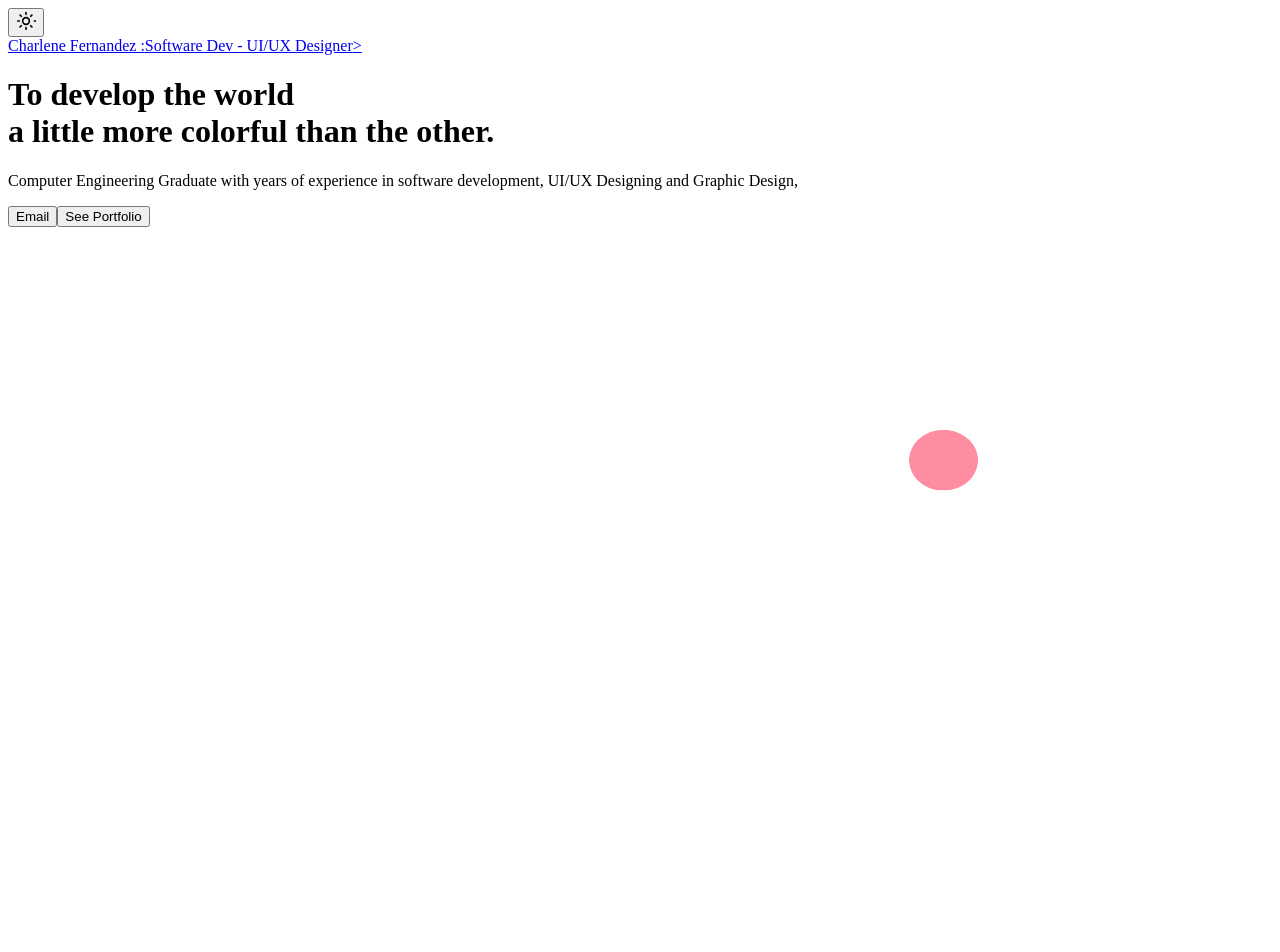
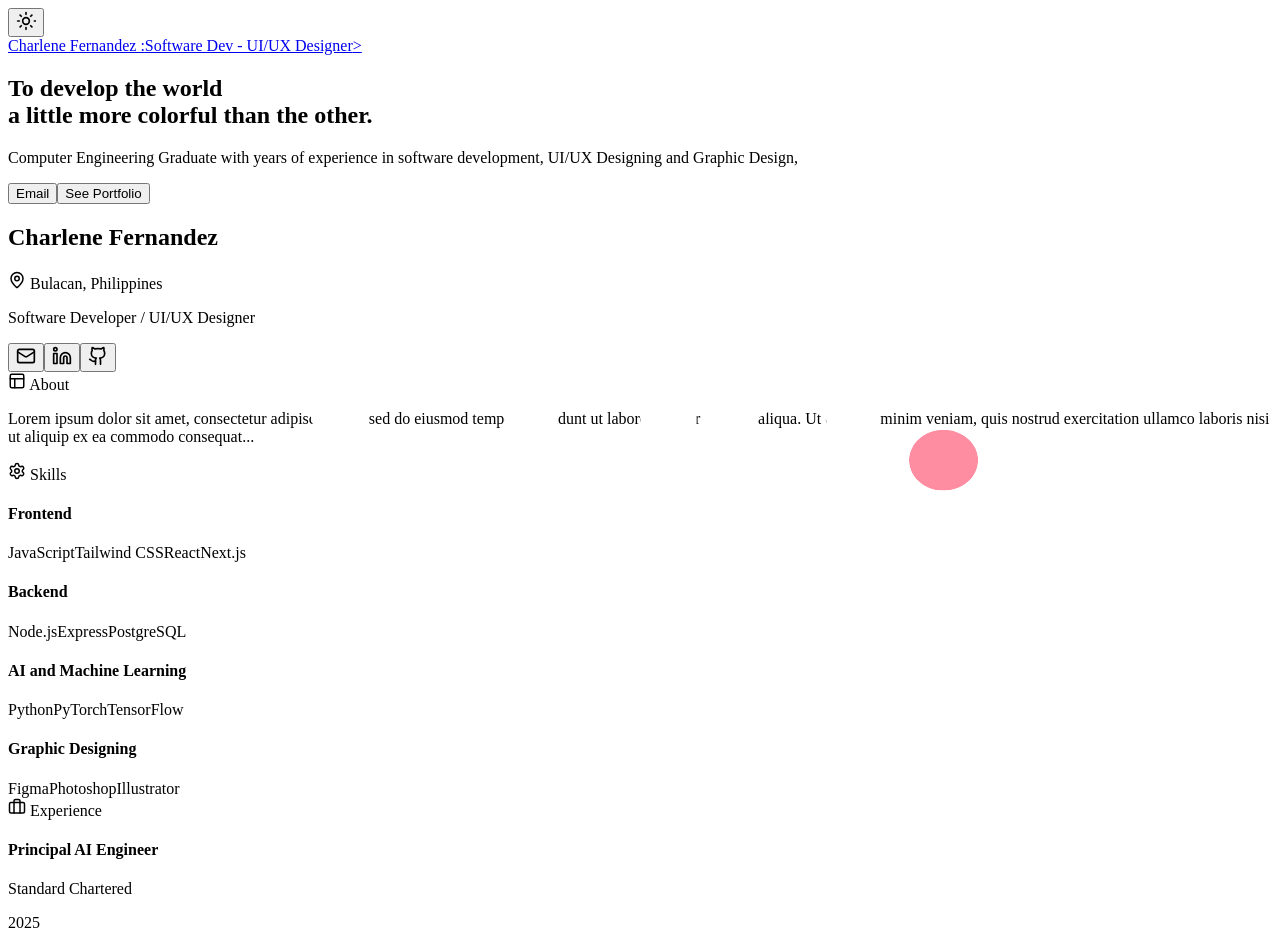
Before and after one commit to tsayinnnn/PortfolioWebsite, a Next.js app: page / in a window 1280 px wide. Shown: the top 952 px of the page. Before the commit the page ends 800 px from the top, so only its background shows below. Built offline with nearby package versions, Linux system fonts and the light colour scheme.

Commit message:
section1n2-contents complete

```diff
--- a/app/globals.css
+++ b/app/globals.css
@@ -91,7 +91,84 @@ body {
   background: radial-gradient(circle, rgba(0, 0, 0, 0.03) 0%, rgba(0, 0, 0, 0) 70%);
 }
 
-/* In dark mode, we can even add a hint of your brand pink to the glow */
-.dark .bg-glow-container {
-  background: radial-gradient(circle, rgba(255, 140, 158, 0.05) 0%, rgba(255, 255, 255, 0.03) 40%, rgba(0,0,0,0) 70%);
+.portfolio-card {
+  @apply bg-[#121212]/40 backdrop-blur-md border border-white/5 rounded-2xl p-6;
 }
+
+.timeline-dot {
+  @apply absolute left-[-25px] top-1.5 w-3 h-3 rounded-full border-2 border-zinc-600 bg-[#121212] z-10;
+}
+
+/* ... existing CSS ... */
+
+/* ... keep your existing base CSS ... */
+
+.section-ambient-bg {
+  position: relative;
+  background-color: #000000;
+  overflow: hidden;
+}
+
+/* This creates a soft light source at the top-center of Section 2 */
+.section-ambient-bg::before {
+  content: "";
+  position: absolute;
+  top: 0;
+  left: 50%;
+  transform: translateX(-50%);
+  width: 100%;
+  height: 600px;
+  background: radial-gradient(
+    circle at 50% 0%,
+    rgba(255, 141, 161, 0.08) 0%, /* Brand pink but very faint */
+    rgba(255, 255, 255, 0.03) 30%,
+    transparent 70%
+  );
+  pointer-events: none;
+}
+
+/* Subtle grid continuation for Section 2 */
+.section-grid-overlay {
+  position: absolute;
+  inset: 0;
+  background-image:
+    linear-gradient(to right, rgba(255, 255, 255, 0.03) 1px, transparent 1px),
+    linear-gradient(to bottom, rgba(255, 255, 255, 0.03) 1px, transparent 1px);
+  background-size: 50px 50px;
+  mask-image: linear-gradient(to bottom, white, transparent);
+  -webkit-mask-image: linear-gradient(to bottom, white, transparent);
+  pointer-events: none;
+}
+
+.portfolio-card {
+  /* Using your exact Figma settings: #111111 at 50% opacity */
+  background-color: rgba(17, 17, 17, 0.5);
+  border: 1px solid #2E2E2E;
+  backdrop-filter: blur(12px);
+  border-radius: 1.5rem;
+  padding: 2rem;
+  transition: transform 0.3s ease, border-color 0.3s ease;
+}
+
+.portfolio-card:hover {
+  border-color: rgba(255, 141, 161, 0.3);
+  transform: translateY(-2px);
+}
+
+.skill-tag {
+  @apply px-4 py-1.5 rounded-lg border border-[#2E2E2E] bg-[#111111] text-sm text-white hover:border-brand-pink/50 transition-colors;
+}
+
+.cert-item {
+  @apply p-4 rounded-xl bg-black/30 border border-[#2E2E2E] hover:bg-black/50 transition-all cursor-default;
+}
+
+/* Vertical Timeline Line */
+.timeline-line {
+  position: absolute;
+  left: 7px;
+  top: 10px;
+  bottom: 0;
+  width: 1px;
+  background-color: #2E2E2E;
+}
--- a/app/page.tsx
+++ b/app/page.tsx
@@ -1,7 +1,13 @@
 "use client";
 
-import { useState, useEffect } from "react";
+import { useState, useEffect, useRef } from "react";
 import Image from "next/image";
+import {
+  Sun, Moon, Mail, ChevronRight, MapPin,
+  Linkedin, Github, Layout, Settings, Briefcase,
+  Award, BookOpen, GraduationCap
+} from "lucide-react";
+
 
 // Simple SVG Icons
 const SunIcon = () => (
@@ -11,9 +17,41 @@ const SunIcon = () => (
 const MoonIcon = () => (
   <svg xmlns="http://www.w3.org/2000/svg" width="20" height="20" viewBox="0 0 24 24" fill="none" stroke="currentColor" strokeWidth="2" strokeLinecap="round" strokeLinejoin="round"><path d="M12 3a6 6 0 0 0 9 9 9 9 0 1 1-9-9Z"/></svg>
 );
+// --- DYNAMIC DATA OBJECTS (Add more here in the future) ---
+const SKILLS_DATA = [
+  { category: "Frontend", items: ["JavaScript", "Tailwind CSS", "React", "Next.js"] },
+  { category: "Backend", items: ["Node.js", "Express", "PostgreSQL"] },
+  { category: "AI and Machine Learning", items: ["Python", "PyTorch", "TensorFlow"] },
+  { category: "Graphic Designing", items: ["Figma", "Photoshop", "Illustrator"] },
+];
+
+const EXPERIENCE_DATA = [
+  { role: "Principal AI Engineer", company: "Standard Chartered", year: "2025", active: true },
+  { role: "AI Ops Engineer", company: "Centre of Excellence for GenAI, Cambridge", year: "2025" },
+  { role: "Senior Full-Stack Developer", company: "Core Technology, Cambridge", year: "2024" },
+  { role: "Software Engineering Lead", company: "PocketDevs", year: "2022" },
+  { role: "Lead Application Developer", company: "Bluewind Asia", year: "2021" },
+  { role: "Software Engineer", company: "GCM", year: "2020" },
+];
+
+const CERTIFICATIONS_DATA = [
+  { title: "Huawei Developer Expert", issuer: "Huawei" },
+  { title: "Generative AI Leader", issuer: "Google" },
+  { title: "Software Engineering", issuer: "TestDome" },
+  { title: "Generative AI Professional", issuer: "Oracle" },
+
+];
+
+const AWARDS_DATA = [
+  { title: "Huawei Developer Expert", issuer: "Huawei" },
+  { title: "Generative AI Leader", issuer: "Google" },
+  { title: "Software Engineering", issuer: "TestDome" },
+  { title: "Generative AI Professional", issuer: "Oracle" },
+];
 
 export default function Home() {
   const [isDark, setIsDark] = useState(true);
+  const portfolioRef = useRef(null);
 
   useEffect(() => {
     const root = window.document.documentElement;
@@ -26,6 +64,7 @@ export default function Home() {
 
   return (
     <div className="min-h-screen relative overflow-hidden">
+
 
       {/* 1. THE MOVING GRID (Lowest Layer) */}
       <div className="grid-container">
@@ -53,7 +92,7 @@ export default function Home() {
           {isDark ? <SunIcon /> : <MoonIcon />}
         </button>
       </nav>
-
+ <section className="relative h-80vh flex flex-col items-center justify-center">
       <main className="relative flex flex-col items-center justify-center pt-24 pb-32 px-6 text-center z-10">
         <a href="https://www.linkedin.com/in/charlenefernandez327/"><div className="name-badge">
           <span className="font-bold">Charlene Fernandez :</span>
@@ -81,6 +120,130 @@ export default function Home() {
           </button>
         </div>
       </main>
+    </section>
+ {/* SECTION 2: PORTFOLIO DETAIL */}
+      <section ref={portfolioRef} className="angular-gradient-bg py-24 px-6">
+        <div className="max-w-7xl mx-auto">
+
+          {/* 1. Header Area */}
+          <div className="flex flex-col md:flex-row items-center gap-10 mb-16">
+            <div className="w-52 h-52 bg-white rounded-2xl shrink-0 shadow-2xl"></div>
+            <div className="text-center md:text-left">
+              <h2 className="text-6xl font-bold mb-4">Charlene Fernandez</h2>
+              <div className="flex items-center justify-center md:justify-start gap-2 text-zinc-400 mb-2">
+                <MapPin size={18} /> <span>Bulacan, Philippines</span>
+              </div>
+              <p className="text-zinc-400 text-lg mb-6">Software Developer / UI/UX Designer</p>
+              <div className="flex gap-3 justify-center md:justify-start">
+                <button className="p-3 rounded-xl bg-brand-pink text-black"><Mail size={20}/></button>
+                <button className="p-3 rounded-xl bg-[#2E2E2E] text-white"><Linkedin size={20}/></button>
+                <button className="p-3 rounded-xl bg-brand-pink/20 border border-brand-pink/30 text-brand-pink"><Github size={20}/></button>
+              </div>
+            </div>
+          </div>
+
+          {/* 2. Grid Content */}
+          <div className="grid grid-cols-1 lg:grid-cols-12 gap-6">
+
+            {/* Left Side (About + Skills) */}
+            <div className="lg:col-span-7 flex flex-col gap-6">
+
+              {/* About Card */}
+              <div className="portfolio-card">
+                <div className="flex items-center gap-2 mb-6 text-white font-bold uppercase tracking-wider text-sm">
+                  <Layout size={18} /> <span>About</span>
+                </div>
+                <p className="text-zinc-400 leading-relaxed">
+                  Lorem ipsum dolor sit amet, consectetur adipiscing elit, sed do eiusmod tempor incididunt ut labore et dolore magna aliqua. Ut enim ad minim veniam, quis nostrud exercitation ullamco laboris nisi ut aliquip ex ea commodo consequat...
+                </p>
+              </div>
+
+              {/* Skills Card */}
+              <div className="portfolio-card">
+                <div className="flex items-center gap-2 mb-8 text-white font-bold uppercase tracking-wider text-sm">
+                  <Settings size={18} /> <span>Skills</span>
+                </div>
+                <div className="space-y-8">
+                  {SKILLS_DATA.map((group, idx) => (
+                    <div key={idx}>
+                      <h4 className="text-white font-bold mb-4">{group.category}</h4>
+                      <div className="flex flex-wrap gap-3">
+                        {group.items.map((skill, i) => (
+                          <span key={i} className="skill-tag">{skill}</span>
+                        ))}
+                      </div>
+                    </div>
+                  ))}
+                </div>
+              </div>
+            </div>
+
+            {/* Right Side (Experience) - Spans both rows */}
+            <div className="lg:col-span-5">
+              <div className="portfolio-card">
+                <div className="flex items-center gap-2 mb-10 text-white font-bold uppercase tracking-wider text-sm">
+                  <Briefcase size={18} /> <span>Experience</span>
+                </div>
+
+                <div className="relative ml-2 space-y-12">
+                  <div className="timeline-line"></div>
+                  {EXPERIENCE_DATA.map((item, idx) => (
+                    <div key={idx} className="relative pl-10">
+                      {/* Timeline Dot */}
+                      <div className={`absolute left-0 top-1 w-4 h-4 rounded-full border-2 border-[#2E2E2E] z-10 ${item.active ? 'bg-white' : 'bg-[#111111]'}`}></div>
+
+                      <div className="flex justify-between items-start gap-4">
+                        <div>
+                          <h4 className="text-lg font-bold text-white mb-1">{item.role}</h4>
+                          <p className="text-sm text-zinc-500">{item.company}</p>
+                        </div>
+                        <span className="px-3 py-1 rounded-full border border-[#2E2E2E] text-xs font-bold text-zinc-300">
+                          {item.year}
+                        </span>
+                      </div>
+                    </div>
+                  ))}
+                </div>
+              </div>
+            </div>
+
+            {/* Bottom Row (Certifications + Awards) */}
+            <div className="lg:col-span-6">
+              <div className="portfolio-card">
+                <div className="flex items-center gap-2 mb-8 text-white font-bold uppercase tracking-wider text-sm">
+                  <GraduationCap size={18} /> <span>Certifications</span>
+                </div>
+                <div className="grid gap-4">
+                  {CERTIFICATIONS_DATA.map((cert, i) => (
+                    <div key={i} className="cert-item">
+                      <h5 className="font-bold text-white">{cert.title}</h5>
+                      <p className="text-xs text-zinc-500">{cert.issuer}</p>
+                    </div>
+                  ))}
+                </div>
+              </div>
+            </div>
+
+            <div className="lg:col-span-6">
+              <div className="portfolio-card">
+                <div className="flex items-center gap-2 mb-8 text-white font-bold uppercase tracking-wider text-sm">
+                  <Award size={18} /> <span>Awards and Seminars</span>
+                </div>
+                <div className="grid gap-4">
+                  {AWARDS_DATA.map((award, i) => (
+                    <div key={i} className="cert-item">
+                      <h5 className="font-bold text-white">{award.title}</h5>
+                      <p className="text-xs text-zinc-500">{award.issuer}</p>
+                    </div>
+                  ))}
+                </div>
+              </div>
+            </div>
+
+          </div>
+        </div>
+      </section>
+
     </div>
   );
 }
```
